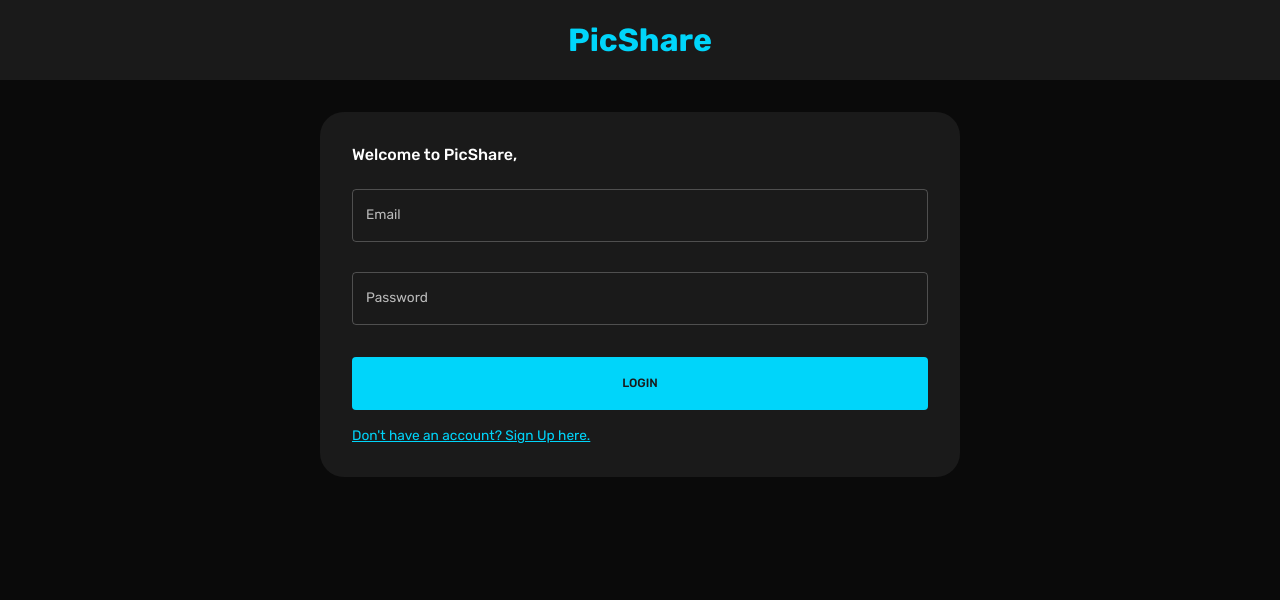
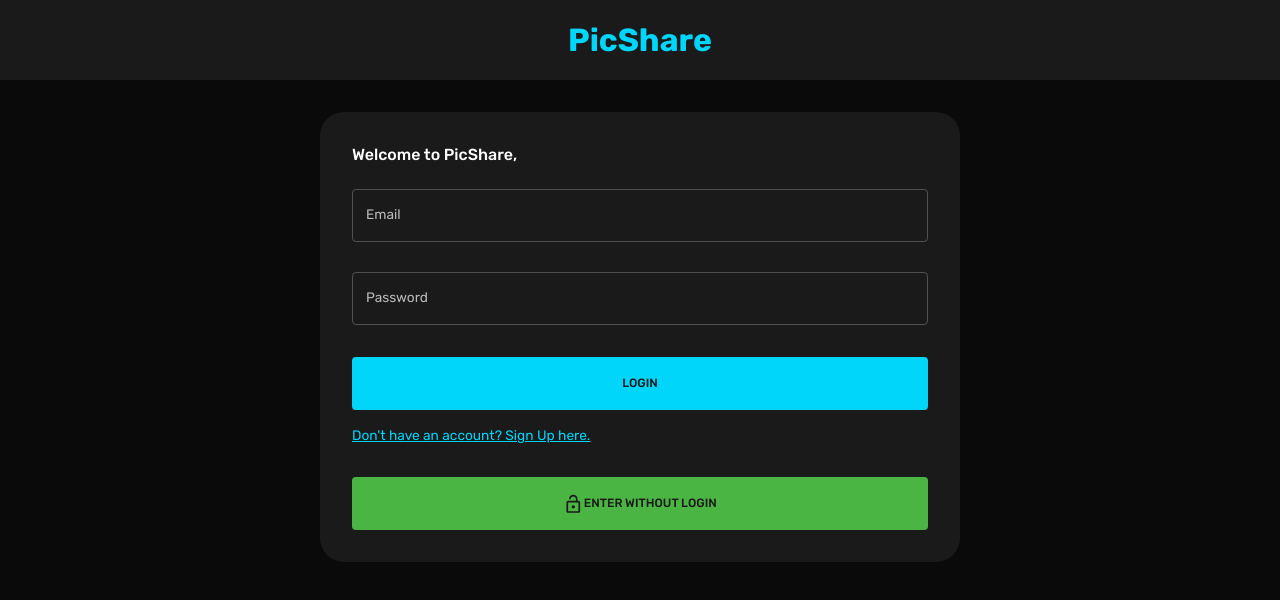
Before and after one commit to Shiyadh123/pic-share, a React (Create React App) app in the folder client/: page / in a window 1280 px wide. Shown: the top 600 px of the page. Built offline with nearby package versions, Linux system fonts and the light colour scheme.

Commit message:
entry w/o login added

```diff
--- a/client/src/scenes/loginPage/Form.jsx
+++ b/client/src/scenes/loginPage/Form.jsx
@@ -7,6 +7,7 @@ import {
   Typography,
   useTheme,
 } from "@mui/material";
+import LockOpenIcon from "@mui/icons-material/LockOpen";
 import EditOutlinedIcon from "@mui/icons-material/EditOutlined";
 import { Formik } from "formik";
 import * as yup from "yup";
@@ -323,6 +324,23 @@ const Form = () => {
                 : "Already have an account? Login here."}
             </Typography>
           </Box>
+          <Button
+            disabled={isLoading}
+            fullWidth
+            sx={{
+              m: "2rem 0 0 0",
+              p: "1rem",
+              backgroundColor: "#4BB543",
+              color: palette.background.alt,
+              "&:hover": { color: palette.primary.main },
+            }}
+            onClick={() => {
+              navigate(`/home`);
+              navigate(0);
+            }}
+          >
+            <LockOpenIcon></LockOpenIcon> Enter without LogIn
+          </Button>
         </form>
       )}
     </Formik>
```
